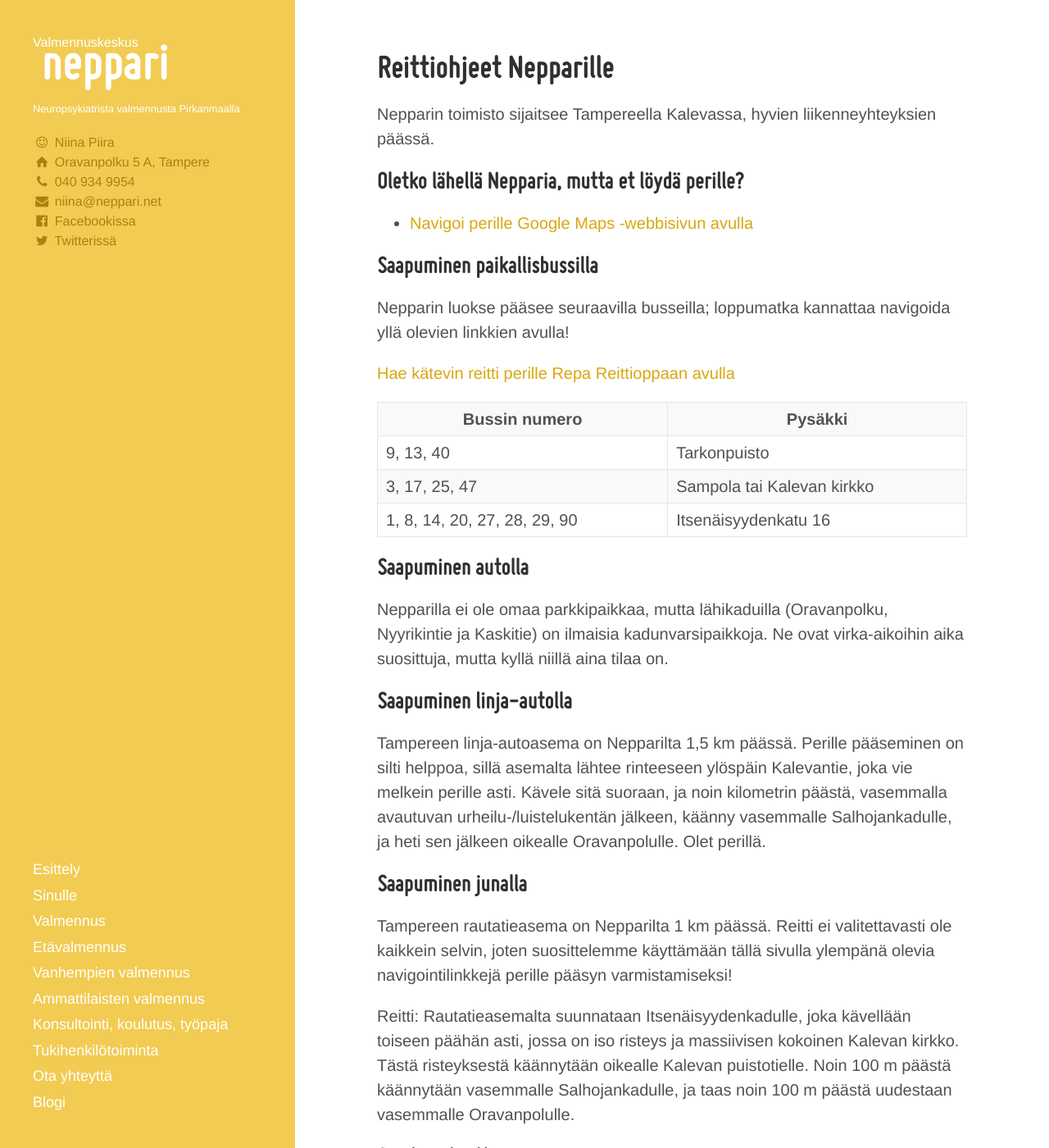
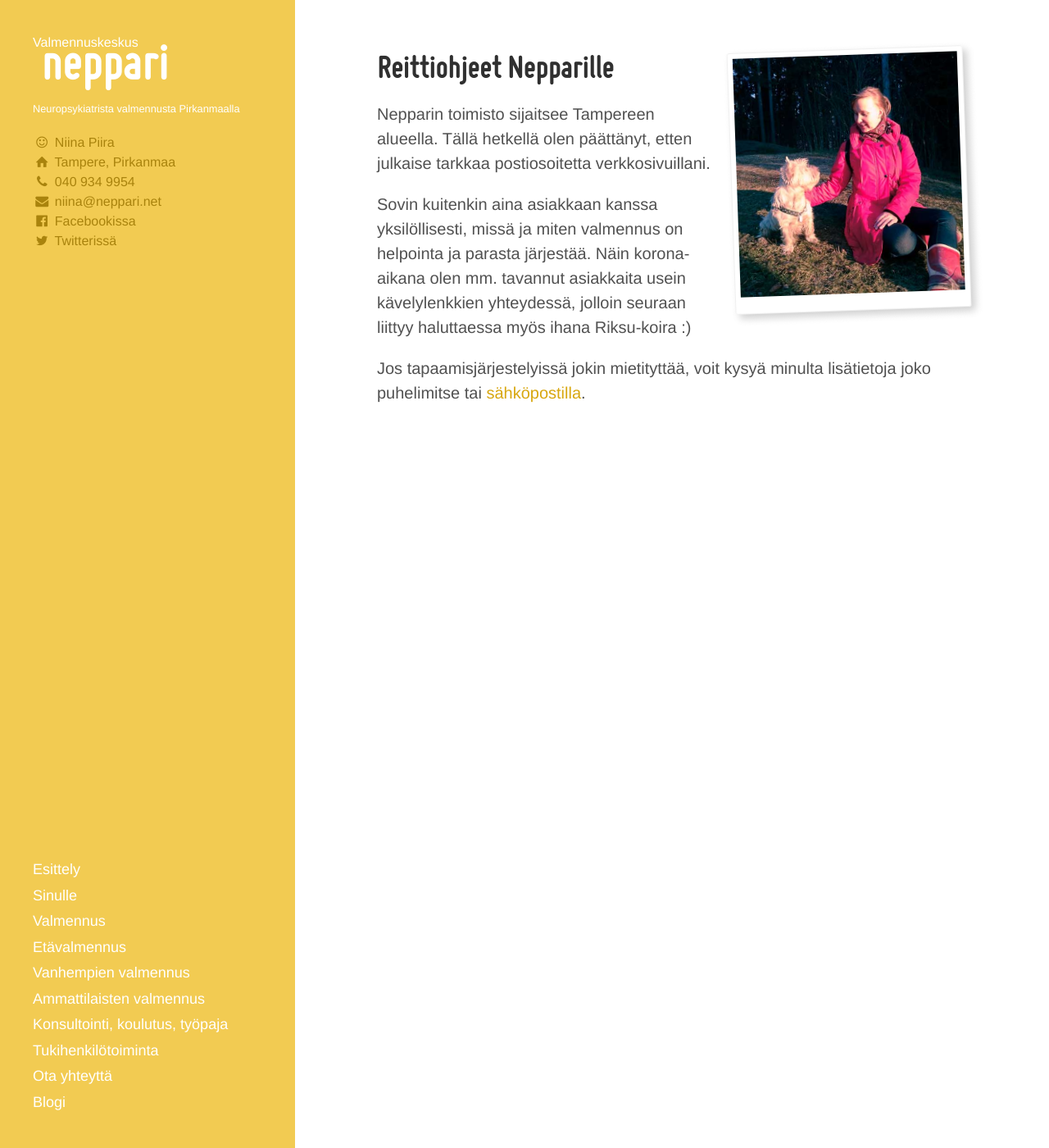
Before and after one commit to niinapiira/neppari.net, a Jekyll site: the page built from reittiohjeet.md, in a window 1280 px wide and 1400 px high. Shown: the whole window at 82% size. Built offline with Jekyll 4.4.1, drawn with Linux system fonts in a browser that asks for light colours; some of the changed text lies outside the part shown.

Commit message:
Muutettu osoitteeksi Tampere, ja poistettu reittiohjeet

```diff
--- a/_config.yml
+++ b/_config.yml
@@ -55,11 +55,11 @@ defaults:
 contact:
   name:              'Niina Piira'
   address:
-    sidebar-version: 'Oravanpolku 5 A, Tampere'
-    guide-version:   'Oravanpolku 5, Tampere'
-    street-address:  'Oravanpolku 5 A'
+    sidebar-version: 'Tampere, Pirkanmaa'
+    guide-version:   'Tampere, Pirkanmaa'
+    street-address:  '33710, Tampere'
     city:            'Tampere'
-    post-number:     '33540'
+    post-number:     '33710'
     region:          'Pirkanmaa'
     country:         'Finland'
   location:
--- a/public/email-template.html
+++ b/public/email-template.html
@@ -149,7 +149,7 @@ Varsinainen tekstisisältö tulee tähän!
             <td align="center" class="content-block" style="font-family: sans-serif; vertical-align: top; padding-top: 10px; padding-bottom: 10px; font-size: 14px; text-align: left;" valign="top">
             <b>Niina Piira / Valmennuskeskus Neppari</b><br/>
             Ratkaisukeskeinen neuropsykiatrinen valmentaja<br/>
-            Oravanpolku 5 A, Tampere - p. <a href="tel:+358409349954">040 934 9954</a><br/>
+            Tampere, Pirkanmaa - p. <a href="tel:+358409349954">040 934 9954</a><br/>
             <a href="http://neppari.net/" target="_new">www.neppari.net</a> - <a href="mailto:niina@neppari.net">niina@neppari.net</a></td>
           </tr>
           <tr>
--- a/reittiohjeet.md
+++ b/reittiohjeet.md
@@ -4,8 +4,16 @@
 "show-in-navigation": false
 published: true
 "link-title": ""
-polaroid: ""
+polaroid: "index"
 ---
+
+Nepparin toimisto sijaitsee Tampereen alueella. Tällä hetkellä olen päättänyt, etten julkaise tarkkaa postiosoitetta verkkosivuillani.
+
+Sovin kuitenkin aina asiakkaan kanssa yksilöllisesti, missä ja miten valmennus on helpointa ja parasta järjestää. Näin korona-aikana olen mm. tavannut asiakkaita usein kävelylenkkien yhteydessä, jolloin seuraan liittyy haluttaessa myös ihana Riksu-koira :)
+
+Jos tapaamisjärjestelyissä jokin mietityttää, voit kysyä minulta lisätietoja joko puhelimitse tai [sähköpostilla](/ota-yhteytta).
+
+<!--
 
 Nepparin toimisto sijaitsee Tampereella Kalevassa, hyvien liikenneyhteyksien päässä.
 
@@ -61,3 +69,5 @@ Reitti: Rautatieasemalta suunnataan Itsenäisyydenkadulle, joka kävellään toi
 {{ site.contact.address.city }}
 
 {% include kartta.html %}
+
+-->
```
